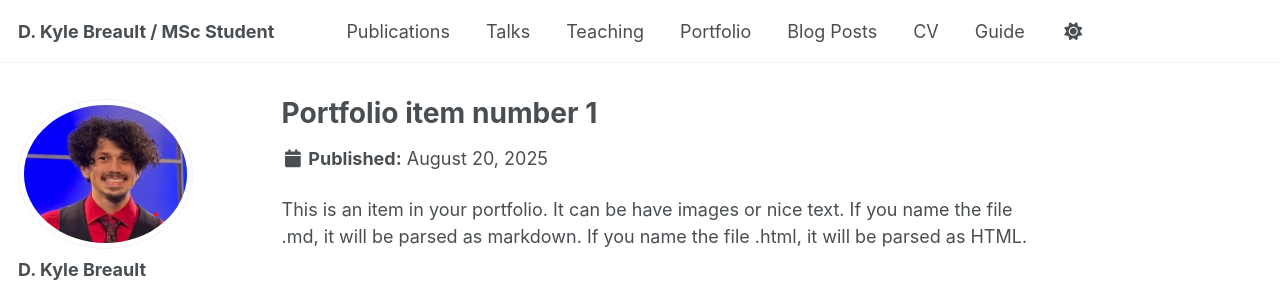
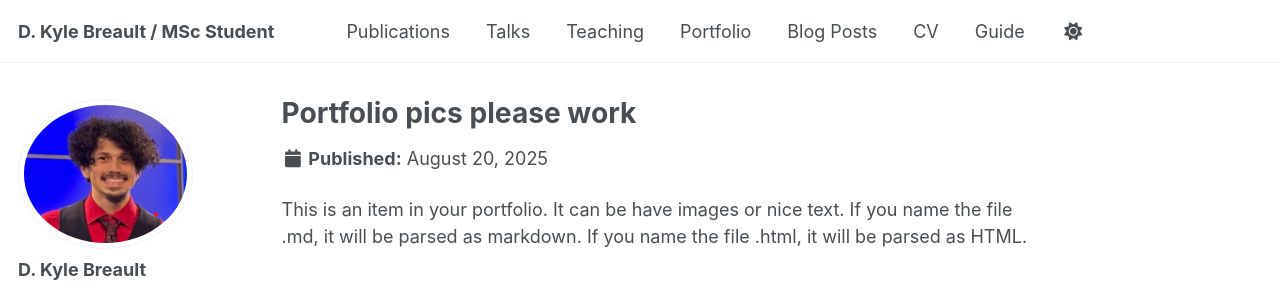
Before and after one commit to KyleBreault/.github.io, a Jekyll site: the page built from _portfolio/portfolio-1.md, in a window 1280 px wide and 937 px high. Shown: the top 290 px of the window. Built offline with Jekyll 4.4.1, drawn with Linux system fonts in a browser that asks for light colours; a script that is not in the unit is left out.

Commit message:
Update portfolio-1.md

```diff
--- a/_portfolio/portfolio-1.md
+++ b/_portfolio/portfolio-1.md
@@ -1,6 +1,6 @@
 ---
-title: "Portfolio item number 1"
-excerpt: "Short description of portfolio item number 1<br/><img src='/images/sturgeon.png'>"
+title: "Portfolio pics please work"
+excerpt: "Short description of portfolio item number 1<br/><img src='/.github.io/images/sturgeon.png'>"
 collection: portfolio
 ---
 
```
